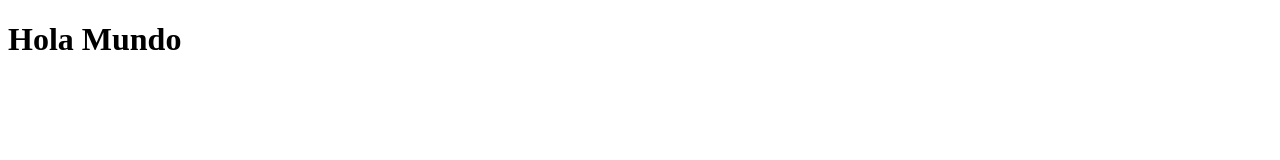
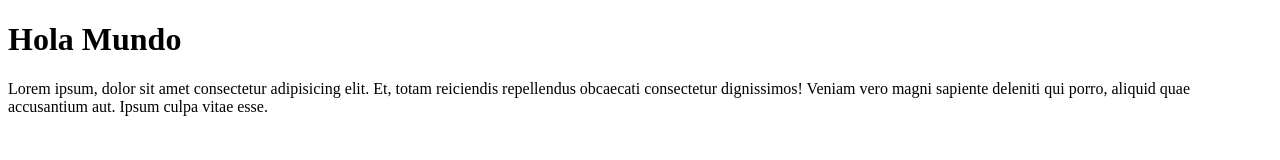
Before and after one commit to alanR2914/primer-repo-remoto, a plain HTML site: page index.html in a window 1280 px wide. Drawn offline with Linux system fonts and the light colour scheme.

Commit message:
agrega parrafo

```diff
--- a/index.html
+++ b/index.html
@@ -8,6 +8,7 @@
 </head>
 <body>
     <h1>Hola Mundo</h1>
+    <p>Lorem ipsum, dolor sit amet consectetur adipisicing elit. Et, totam reiciendis repellendus obcaecati consectetur dignissimos! Veniam vero magni sapiente deleniti qui porro, aliquid quae accusantium aut. Ipsum culpa vitae esse.</p>
 
 </body>
 </html>
```
